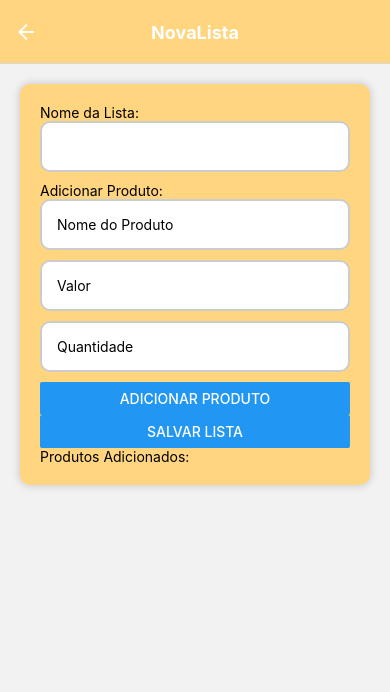
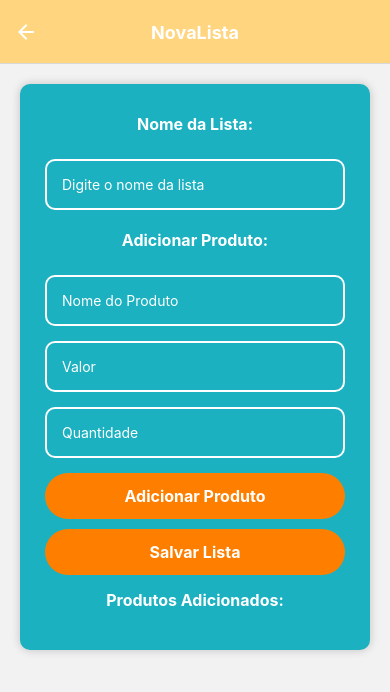
Before and after one commit to Jaime-Dantas/ListaCerta, a React Native app: screen /NovaLista in a window 390 px wide. Shown: the top 692 px of the page. Built offline with nearby package versions, Linux system fonts and the light colour scheme.

Commit message:
Add files via upload

```diff
--- a/Novalista.js
+++ b/Novalista.js
@@ -56,7 +56,7 @@ class NovaLista extends Component {
   render() {
     return (
       <View style={styles.container}>
-        <Text>Nome da Lista:</Text>
+        <Text >Nome da Lista:</Text>
         <TextInput
           style={styles.input}
           value={this.state.nomeLista}
--- a/css/estilos.js
+++ b/css/estilos.js
@@ -5,7 +5,7 @@ container: {
     flex: 1,
     justifyContent: 'center',
     alignItems: 'center',
-    backgroundColor: '#f5f5f5'
+    backgroundColor: '#fff'
   },
   inputTextStyle: {
     width: '80%',
@@ -25,9 +25,14 @@ container1: {
     backgroundColor: '#f5f5f5',
   },
   appbar: {
-    backgroundColor: '#FFD580',
+    margin: 2,
+    color: 'white', // Cor do texto
+    fontSize: 40, // Tamanho da fonte
+    height: 50,
+    fontWeight: 'bold', //Deixar texto em Negrito
+    backgroundColor: '#19417f',
+    alignSelf: 'center',
     justifyContent: 'center',
-    alignItems: 'center',
   },
   contentContainer: {
     flex: 1,
@@ -51,7 +56,7 @@ cardActions: {
     margin: 10,
   },
   container2: {
-     backgroundColor: '#FFD580',
+    backgroundColor: '#1bb1c0',
     padding: 20,
     borderRadius: 10,
     margin: 20,
@@ -61,6 +66,23 @@ container2: {
       height: 0,
     },
     shadowRadius: 10,
+  },
+    text1: {
+    textAlign: 'center', // Centraliza o texto horizontalmente
+    color: 'white', // Cor do texto
+    fontSize: 16, // Tamanho da fonte
+    height: 30,
+    fontWeight: 'bold', //Deixar texto em Negrito
+    margin: 10,
+  },
+  text2: {
+    textAlign: 'center', // Centraliza o texto horizontalmente
+    textAlignVertical: 'center', //Centralizar o texto verticalmente
+    color: 'black', // Cor do texto
+    fontSize: 16, // Tamanho da fonte
+    height: 30,
+    fontWeight: 'bold', //Deixar texto em Negrito
+    margin: 10,
 
   },
   listaItem: {
@@ -75,7 +97,7 @@ listaItem: {
     elevation: 2,
   },
   container3: {
-    backgroundColor: '#FFD580',
+    backgroundColor: '#1bb1c0',
     padding: 20,
     borderRadius: 10,
     margin: 20,
@@ -88,11 +110,15 @@ container3: {
   },
   input: {
     borderWidth: 2,
-    borderColor: '#ccc',
+    borderColor: '#fff',
     borderRadius: 10,
+    margin: 5,
     marginBottom: 10,
     padding: 15,
-    backgroundColor: 'white'
+    color: '#fff',
+  },
+  placeholder:{
+    color: 'white', //cor do placeholder em branco
 
   },
   produtoItem: {
@@ -105,59 +131,21 @@ produtoItem: {
     elevation: 2,
   },
   botao: {
-  borderWidth: 2, // Largura da borda
-  borderColor: '#3740fe', // Cor da borda (pode ajustar conforme necessário)
+    borderWidth: 1, // Largura da borda
+    borderColor: '#19417f', // Cor da borda (pode ajustar conforme necessário)
     borderRadius: 10, // Arredonda os cantos para dar uma aparência mais suave
   },
-botaoAdicionar: {
-    backgroundColor: '#00aaff', // Cor de fundo azul claro
-    borderRadius: 10, // Bordas arredondadas
-    padding: 10, // Espaçamento interno
-    color: 'white', // Cor do texto branco
+//criei para deixar a imagem em tamanho certo
+  logo:{
+    width: 300,
+    height: 300,
+    resizeMode:'contain'
   },
-  botaoSalvar: {
-    backgroundColor: '#00aaff', // Cor de fundo azul claro
-    borderRadius: 10, // Bordas arredondadas
-    padding: 10, // Espaçamento interno
-    color: 'white', // Cor do texto branco
-  },
-botaoCadastrar: {
-  borderWidth: 2, // Largura da borda
-  borderColor: '#3740fe', // Cor da borda (pode ajustar conforme necessário)
-  borderRadius: 10, // Arredonda os cantos para dar uma aparência mais suave
-  padding: 10, // Espaçamento interno
-  margin: 5, // Margem
-},
-detalheslista: {
-    backgroundColor: '#FFD580',
-    padding: 20,
-    borderRadius: 10,
-    margin: 20,
-    shadowColor: 'rgba(0, 0, 0, 0.2)',
-    shadowOffset: {
-      width: 0,
-      height: 0,
-    },
-    shadowRadius: 10,
-},
-table: {
-    flex: 1,
-    margin: 10,
-  },
-  tableRow: {
-    flexDirection: 'row',
-    alignItems: 'center',
-    justifyContent: 'space-between',
-  },
-  tableCell: {
-    flex: 1,
-    borderWidth: 1,
-    borderColor: '#000',
-    padding: 10,
-  },
-  tableHeader: {
-    backgroundColor: '#e0e0e0',
-    fontWeight: 'bold',
-  },
+  botaosalvar: {
+
+
+
+}
+
 
 });
--- a/paginas/Consultarlista.js
+++ b/paginas/Consultarlista.js
@@ -2,6 +2,7 @@ import React, { Component } from 'react';
 import { View, Text, FlatList, Button, StyleSheet } from 'react-native';
 import firebase from 'firebase';
 import {estilos} from '../css/estilos'
+import CustomButton from './CustomButton'
 
 class ConsultarLista extends Component {
   constructor(props) {
@@ -34,14 +35,14 @@ class ConsultarLista extends Component {
   render() {
     return (
        <View style={estilos.container2}>
-        <Text>Listas Salvas:</Text>
+        <Text style={estilos.text1}>Listas Salvas:</Text>
         <FlatList
           data={this.state.listas}
           keyExtractor={(item) => item.id}
           renderItem={({ item }) => (
             <View style={estilos.listaItem}>
-              <Text>{item.nome}</Text>
-              <Button
+              <Text style={estilos.text2}>{item.nome}</Text>
+              <CustomButton
                 title="Ver Detalhes"
                 onPress={() => {
                   // Naveguar para a tela de detalhes da lista com os produtos
--- /dev/null
+++ b/paginas/CustomButton.js
@@ -0,0 +1,27 @@
+import React from 'react';
+import { TouchableOpacity, Text, StyleSheet } from 'react-native';
+
+const CustomButton = ({ title, onPress, buttonStyle, textStyle }) => {
+  return (
+    <TouchableOpacity style={[styles.button, buttonStyle]} onPress={onPress}>
+      <Text style={[styles.buttonText, textStyle, { fontWeight: 'bold' }]}>{title}</Text>
+    </TouchableOpacity>
+  );
+};
+
+const styles = StyleSheet.create({
+  button: {
+    backgroundColor: '#fe7f00',
+    padding: 13,
+    borderRadius: 100,
+    margin: 5,
+    alignContent: 'center',
+  },
+  buttonText: {
+    color: 'white',
+    fontSize: 16,
+    textAlign: 'center',
+  },
+});
+
+export default CustomButton;
--- a/paginas/Novalista.js
+++ b/paginas/Novalista.js
@@ -2,6 +2,7 @@ import React, { Component } from 'react';
 import { View, Text, TextInput, Button, StyleSheet } from 'react-native';
 import firebase from 'firebase';
 import { estilos } from '../css/estilos';
+import CustomButton from './CustomButton'
 
 class NovaLista extends Component {
   constructor(props) {
@@ -62,14 +63,17 @@ class NovaLista extends Component {
   render() {
     return (
       <View style={estilos.container3}>
-        <Text>Nome da Lista:</Text>
+        <Text style={estilos.text1}>Nome da Lista:</Text>
         <TextInput
+
           style={estilos.input}
+          placeholder="Digite o nome da lista"
+          placeholderTextColor={estilos.placeholder}
           value={this.state.nomeLista}
           onChangeText={(text) => this.setState({ nomeLista: text })}
         />
 
-        <Text>Adicionar Produto:</Text>
+        <Text style={estilos.text1}>Adicionar Produto:</Text>
         <TextInput
           style={estilos.input}
           placeholder="Nome do Produto"
@@ -99,19 +103,19 @@ class NovaLista extends Component {
             this.setState({ quantidadeProduto: parseInt(text) || 0 })
           }
         />
-        <Button
+        <CustomButton
           title="Adicionar Produto"
           onPress={this.adicionarProduto}
           style={estilos.botaoAdicionar}
         />
 
-        <Button
+        <CustomButton
           title="Salvar Lista"
           onPress={this.criarNovaLista}
           style={estilos.botaoSalvar}
         />
 
-        <Text>Produtos Adicionados:</Text>
+        <Text style={estilos.text1}>Produtos Adicionados:</Text>
         {this.state.produtos.length > 0 && (
           <table>
             <thead>
--- a/paginas/cadastro.js
+++ b/paginas/cadastro.js
@@ -1,7 +1,8 @@
 import React, { Component } from 'react';
-import { View, Text, Button, TextInput, ActivityIndicator } from 'react-native';
+import { View, Text, Button, TextInput, ActivityIndicator, Image } from 'react-native';
 import firebase from 'firebase';
 import { estilos } from '../css/estilos';
+import CustomButton from './CustomButton'
 
 export default class Cadastro extends Component {
   constructor() {
@@ -67,6 +68,11 @@ export default class Cadastro extends Component {
 
     return (
       <View style={estilos.container}>
+        <Image
+          source={require('../assets/listacerta.png')}
+          style={estilos.logo}
+        />
+
         <TextInput
           style={estilos.inputTextStyle}
           placeholder="Nome completo"
@@ -90,10 +96,9 @@ export default class Cadastro extends Component {
           maxLength={8}
         />
 
-        <Button title="Cadastrar"
+        <CustomButton title="Cadastrar"
                 color="#FFD580"
                 onPress={() => this.cadastroUsuario()}
-                style={estilos.botaoCadastrar} // Estilo personalizado para o botão
                 />
 
         {this.state.errorMessage !== '' && (
--- a/paginas/inicial.js
+++ b/paginas/inicial.js
@@ -8,20 +8,20 @@ export default function Home({ navigation }) {
   return (
     <View style={estilos.container1}>
       <Appbar.Header style={estilos.appbar}>
-        <Appbar.Content title="ListaCerta"  titleStyle={estilos.appbarTitle} />
+        <Appbar.Content title="ListaCerta"  style={estilos.appbar} />
       </Appbar.Header>
       <View style={estilos.contentContainer}>
 
 <Card style={estilos.card}>
   <Card.Content style={estilos.cardContent}>
-    <Icon name="list-alt" size={48} color="#FFD580" /> {/* Ícone "Criar Lista" */}
+    <Icon name="list-alt" size={48} color="#1bb1c0" /> {/* Ícone "Criar Lista" */}
     <Title style={estilos.cardTitle}>Criar Nova Lista</Title>
   </Card.Content>
 
   <View style={estilos.cardActions}>
     <Button
       mode="contained"
-      color="#FFD580"
+      color="#fe7f00"
       onPress={() => {
         // Navegar para a tela de criação de lista
         navigation.navigate('NovaLista');
@@ -34,13 +34,13 @@ export default function Home({ navigation }) {
 
 <Card style={estilos.card}>
   <Card.Content style={estilos.cardContent}>
-    <Icon name="list-ul" size={48} color="#FFD580" /> {/* Ícone "Visualizar Listas" */}
+    <Icon name="list-ul" size={48} color="#1bb1c0" /> {/* Ícone "Visualizar Listas" */}
     <Title style={estilos.cardTitle}>Visualizar Listas</Title>
   </Card.Content>
   <View style={estilos.cardActions}>
     <Button
       mode="contained"
-      color="#FFD580"
+      color="#fe7f00"
       onPress={() => {
         // Navegar para a tela de consulta de listas
         navigation.navigate('ConsultarLista');
--- a/paginas/login.js
+++ b/paginas/login.js
@@ -1,7 +1,8 @@
 import React, { Component } from 'react';
-import { View, Text, Button, TextInput, ActivityIndicator} from 'react-native';
+import { View, Text, TextInput, ActivityIndicator, Image} from 'react-native';
 import firebase from 'firebase';
 import {estilos} from '../css/estilos'
+import CustomButton from './CustomButton'
 
 export default class Login extends Component {
   constructor() {
@@ -56,6 +57,11 @@ export default class Login extends Component {
     }
     return (
       <View style={estilos.container}>
+        <Image
+          source={require('../assets/listacerta.png')}
+          style={estilos.logo}
+        />
+
         <TextInput
           style={estilos.inputTextStyle}
           placeholder="Email"
@@ -72,11 +78,11 @@ export default class Login extends Component {
           secureTextEntry={true}
         />
 
-        <Button
-          color="#FFD580"
+        <CustomButton
           title="Logar"
           onPress={() => this.userLogin()}
-          style={estilos.botao}
+          buttonStyle={estilos.botao, { height: 50, width: 100 }} // Estilo para o botão
+          textStyle={estilos.buttonText} // Estilo para o texto do botão
         />
 
         <Text
```
Also changed, not shown: paginas/DetalhesLista.js (+30 -8 lines), assets/listacerta.png (added). Lines whose indentation alone changed are shown as unchanged.
